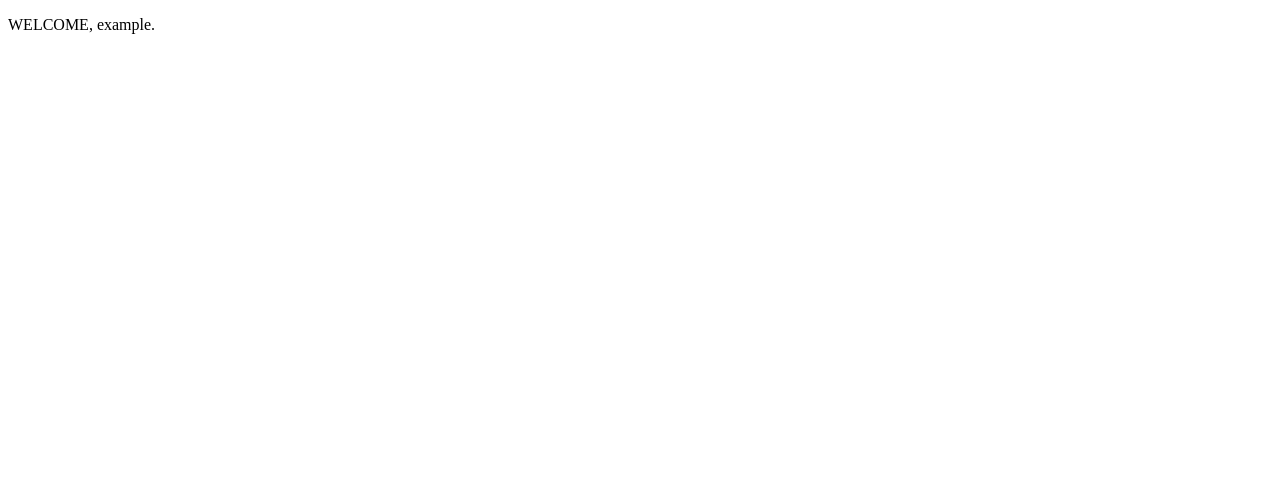
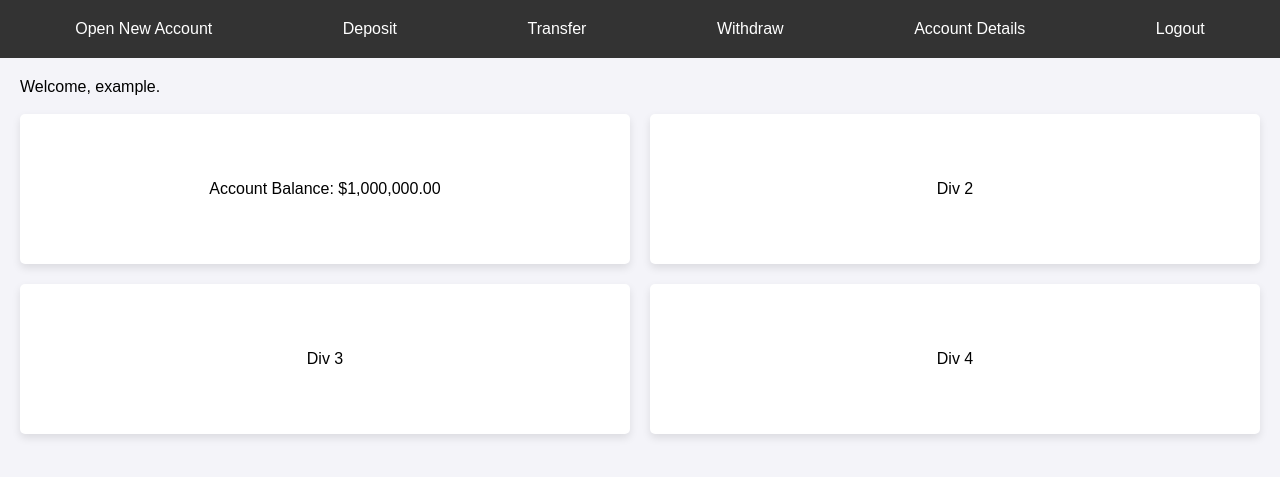
Before and after one commit to bmai1/CMPE-131-Group-1, a Flask app: page /dashboard in a window 1280 px wide. Before the commit the part shown is almost empty. Shown: the top 477 px of the page. Run offline with Flask 3, Linux system fonts and the light colour scheme; a user stored in the database is signed in.

Commit message:
Basic dashboard

```diff
--- /dev/null
+++ b/static/dashboard.css
@@ -0,0 +1,67 @@
+/* General reset */
+* {
+    margin: 0;
+    padding: 0;
+    box-sizing: border-box;
+}
+
+body {
+    font-family: Arial, sans-serif;
+    background-color: #f4f4f9;
+}
+
+/* Navbar styling */
+.navbar {
+    background-color: #333;
+    color: white;
+    padding: 10px;
+}
+
+.navbar ul {
+    list-style-type: none;
+    display: flex;
+    justify-content: space-around;
+}
+
+.navbar ul li {
+    padding: 10px;
+}
+
+.navbar ul li a {
+    color: white;
+    text-decoration: none;
+    font-size: 16px;
+}
+
+.navbar ul li a:hover {
+    text-decoration: underline;
+}
+
+/* Container for the dashboard */
+.container {
+    padding: 20px;
+}
+
+/* Row and column setup (for grid layout) */
+.row {
+    display: flex;
+    gap: 20px;
+    margin-bottom: 20px;
+}
+
+.col {
+    flex: 1;
+}
+
+/* Content box styling */
+.content-box {
+    background-color: white;
+    padding: 20px;
+    border-radius: 5px;
+    box-shadow: 0 4px 8px rgba(0, 0, 0, 0.1);
+    height: 150px; /* Fixed height for demo */
+    text-align: center;
+    display: flex;
+    align-items: center;
+    justify-content: center;
+}
--- a/templates/dashboard.html
+++ b/templates/dashboard.html
@@ -1,9 +1,46 @@
 <!DOCTYPE html>
-<html>
+<html lang="en">
 <head>
+    <meta charset="UTF-8">
+    <meta name="viewport" content="width=device-width, initial-scale=1.0">
     <title>Dashboard</title>
+    <link rel="stylesheet" href="{{ url_for('static', filename='dashboard.css') }}">
 </head>
 <body>
-    <p>WELCOME, {{ username }}.</p>
-    </body>
+
+    <!-- Navbar -->
+    <nav class="navbar">
+        <ul>
+            <li><a href="#">Open New Account</a></li>
+            <li><a href="#">Deposit</a></li>
+            <li><a href="#">Transfer</a></li>
+            <li><a href="#">Withdraw</a></li>
+            <li><a href="#">Account Details</a></li>
+            <li><a href="#">Logout</a></li>
+        </ul>
+    </nav>
+
+    <!-- Dashboard -->
+    <div class="container">
+        <p>Welcome, {{ username }}.</p>
+        <br>
+        <div class="row">
+            <div class="col">
+                <div class="content-box">Account Balance: $1,000,000.00</div>
+            </div>
+            <div class="col">
+                <div class="content-box">Div 2</div>
+            </div>
+        </div>
+        <div class="row">
+            <div class="col">
+                <div class="content-box">Div 3</div>
+            </div>
+            <div class="col">
+                <div class="content-box">Div 4</div>
+            </div>
+        </div>
+    </div>
+
+</body>
 </html>
```
